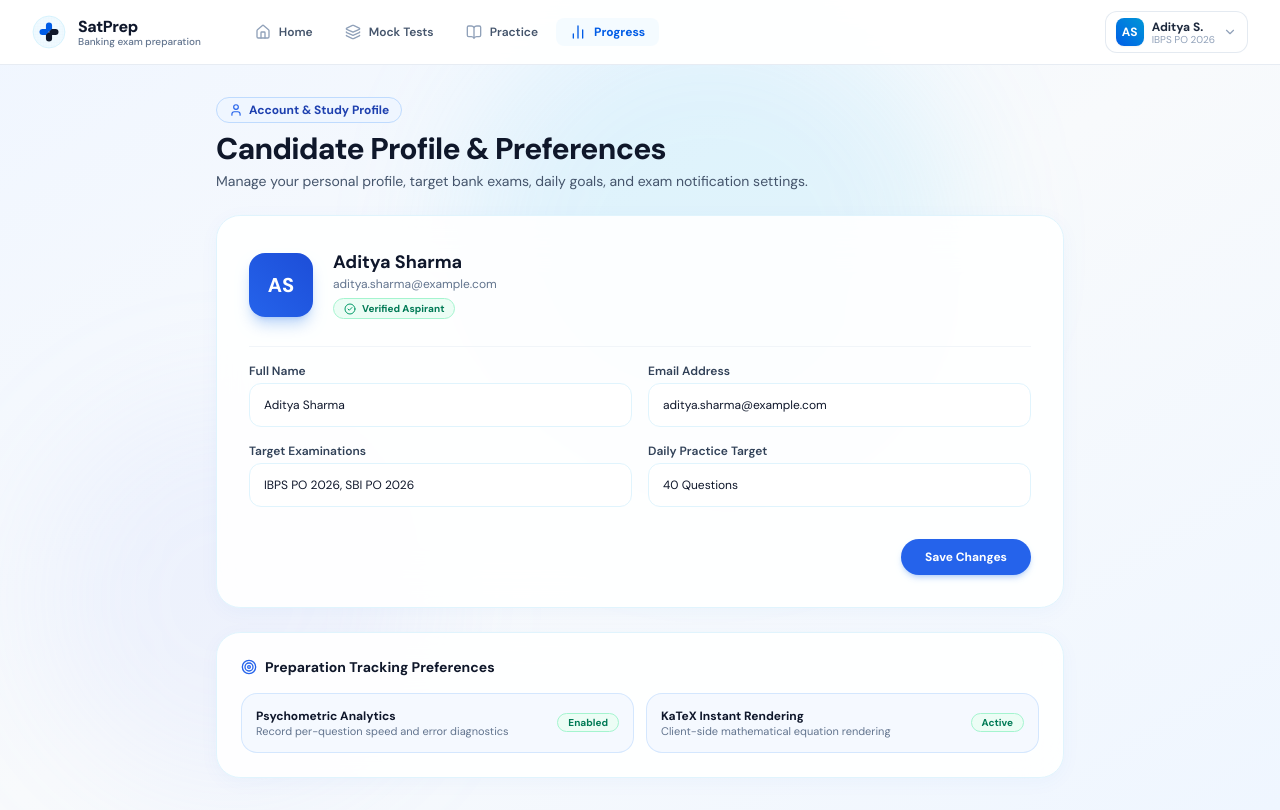
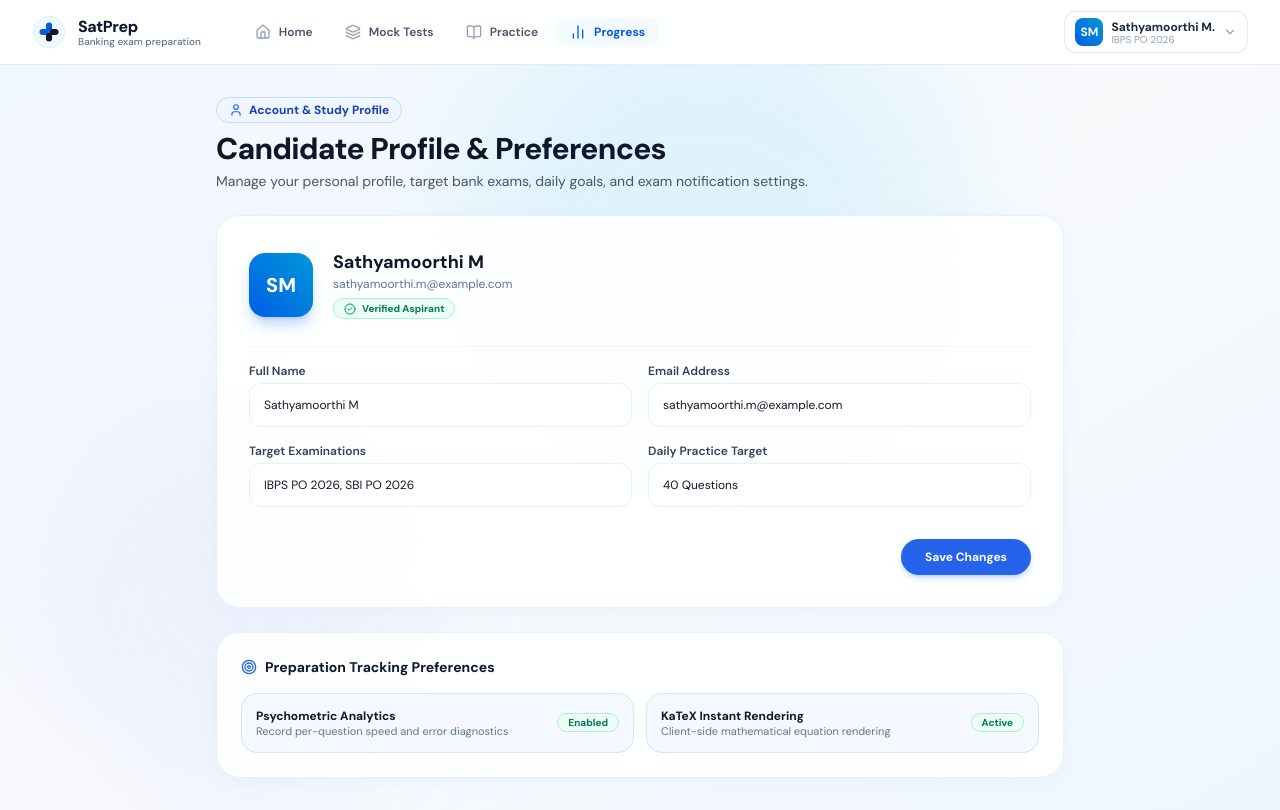
Before and after one commit to Potri2357/SatPrep, a Next.js app: page /profile in a window 1280 px wide. Built offline with nearby package versions, Linux system fonts and the light colour scheme.

Commit message:
fix(exam): change candidate name to Sathyamoorthi M and remove roll number

```diff
--- a/src/app/profile/page.tsx
+++ b/src/app/profile/page.tsx
@@ -19,8 +19,8 @@ import {
 } from 'lucide-react';
 
 export default function ProfilePage() {
-  const [name, setName] = useState('Aditya Sharma');
-  const [email, setEmail] = useState('aditya.sharma@example.com');
+  const [name, setName] = useState('Sathyamoorthi M');
+  const [email, setEmail] = useState('sathyamoorthi.m@example.com');
   const [targetExams, setTargetExams] = useState('IBPS PO 2026, SBI PO 2026');
   const [dailyGoal, setDailyGoal] = useState('40 Questions');
   const [saveSuccess, setSaveSuccess] = useState(false);
@@ -56,8 +56,8 @@ export default function ProfilePage() {
         {/* Profile Card */}
         <div className="p-6 sm:p-8 rounded-3xl bg-white/90 backdrop-blur-xl border border-blue-100 shadow-[0_4px_20px_rgb(37,99,235,0.04)] space-y-6">
           <div className="flex items-center gap-5">
-            <div className="w-16 h-16 rounded-2xl bg-gradient-to-tr from-[#2563EB] to-[#1D4ED8] text-white font-extrabold text-xl flex items-center justify-center shadow-lg shadow-blue-500/25">
-              AS
+            <div className="w-16 h-16 rounded-2xl bg-gradient-to-tr from-[#005CE6] to-[#0096D6] text-white font-extrabold text-xl flex items-center justify-center shadow-lg shadow-blue-500/25">
+              SM
             </div>
             <div>
               <h2 className="text-lg font-bold text-slate-900">{name}</h2>
--- a/src/app/tests/[id]/exam/page.tsx
+++ b/src/app/tests/[id]/exam/page.tsx
@@ -499,11 +499,10 @@ export default function ExamTestWindow() {
         <div className="flex items-center gap-2 sm:gap-3">
           <div className="flex items-center gap-2.5">
             <div className="w-8 h-8 rounded-full bg-white text-[#005CE6] font-extrabold text-xs flex items-center justify-center shadow-xs">
-              AS
+              SM
             </div>
             <div className="hidden lg:block text-left leading-tight">
-              <div className="text-xs font-bold text-white">Aditya Sharma</div>
-              <div className="text-[10px] text-blue-200 font-mono">Roll: 2601094821</div>
+              <div className="text-xs font-bold text-white">Sathyamoorthi M</div>
             </div>
           </div>
 
--- a/src/app/tests/[id]/instructions/page.tsx
+++ b/src/app/tests/[id]/instructions/page.tsx
@@ -198,12 +198,11 @@ export default function ExamInstructionsPage() {
             </h2>
 
             <div className="flex items-center gap-3.5 p-3.5 rounded-2xl neu-inset">
-              <div className="w-12 h-12 rounded-2xl bg-gradient-to-tr from-[#2563EB] to-[#1D4ED8] text-white font-extrabold text-base flex items-center justify-center shadow-md shadow-blue-500/20">
-                AS
+              <div className="w-12 h-12 rounded-2xl bg-gradient-to-tr from-[#005CE6] to-[#0096D6] text-white font-extrabold text-base flex items-center justify-center shadow-md shadow-blue-500/20">
+                SM
               </div>
               <div className="overflow-hidden">
-                <div className="font-bold text-slate-900 text-sm">Aditya Sharma</div>
-                <div className="text-[11px] text-slate-500 font-mono">Roll: 2026-IBPS-9021</div>
+                <div className="font-bold text-slate-900 text-sm">Sathyamoorthi M</div>
                 <div className="text-[10px] text-emerald-700 font-bold bg-emerald-50 px-2 py-0.5 rounded-full inline-block mt-0.5 border border-emerald-200">
                   Verified Candidate
                 </div>
--- a/src/components/navbar.tsx
+++ b/src/components/navbar.tsx
@@ -114,10 +114,10 @@ export const Navbar: React.FC<NavbarProps> = ({ className = '' }) => {
               aria-expanded={profileDropdownOpen}
             >
               <div className="w-7 h-7 rounded-lg bg-gradient-to-tr from-[#005CE6] to-[#0096D6] text-white font-bold flex items-center justify-center text-xs shadow-xs">
-                AS
+                SM
               </div>
               <div className="hidden sm:block text-left">
-                <div className="text-xs font-bold text-slate-800 leading-tight">Aditya S.</div>
+                <div className="text-xs font-bold text-slate-800 leading-tight">Sathyamoorthi M.</div>
                 <div className="text-[10px] text-slate-400 leading-none">IBPS PO 2026</div>
               </div>
               <ChevronDown
@@ -132,8 +132,8 @@ export const Navbar: React.FC<NavbarProps> = ({ className = '' }) => {
             {profileDropdownOpen && (
               <div className="absolute right-0 mt-2 w-64 rounded-2xl bg-white border border-slate-200 shadow-xl p-2 z-50 animate-in fade-in slide-in-from-top-1 duration-150 space-y-1">
                 <div className="p-2.5 rounded-xl bg-slate-50 border border-slate-100 mb-1">
-                  <div className="font-bold text-xs text-slate-900">Aditya Sharma</div>
-                  <div className="text-[11px] text-slate-500 truncate">aditya@satprep.in</div>
+                  <div className="font-bold text-xs text-slate-900">Sathyamoorthi M</div>
+                  <div className="text-[11px] text-slate-500 truncate">sathyamoorthi@satprep.in</div>
                   <div className="text-[10px] font-semibold text-[#005CE6] mt-1">Target: IBPS PO Prelims 2026</div>
                 </div>
 
--- a/src/lib/store.ts
+++ b/src/lib/store.ts
@@ -496,8 +496,8 @@ export const INITIAL_KEYS: Record<string, QuestionKey> = {
 class SatPrepStore {
   private user: UserProfile = {
     id: 'user-default-1',
-    name: 'Aditya Sharma',
-    email: 'aditya.sharma@example.com',
+    name: 'Sathyamoorthi M',
+    email: 'sathyamoorthi.m@example.com',
     role: 'student',
     target_exams: ['IBPS PO', 'SBI PO'],
     exam_date: '2026-11-15',
```
